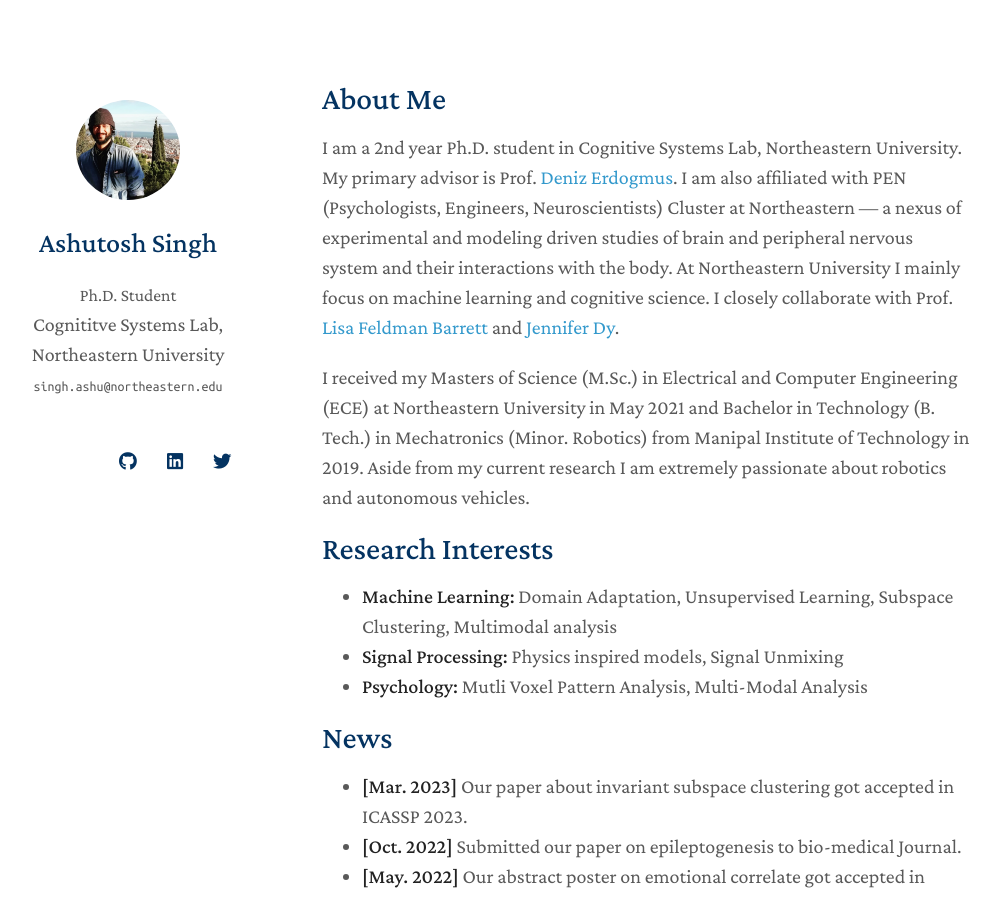
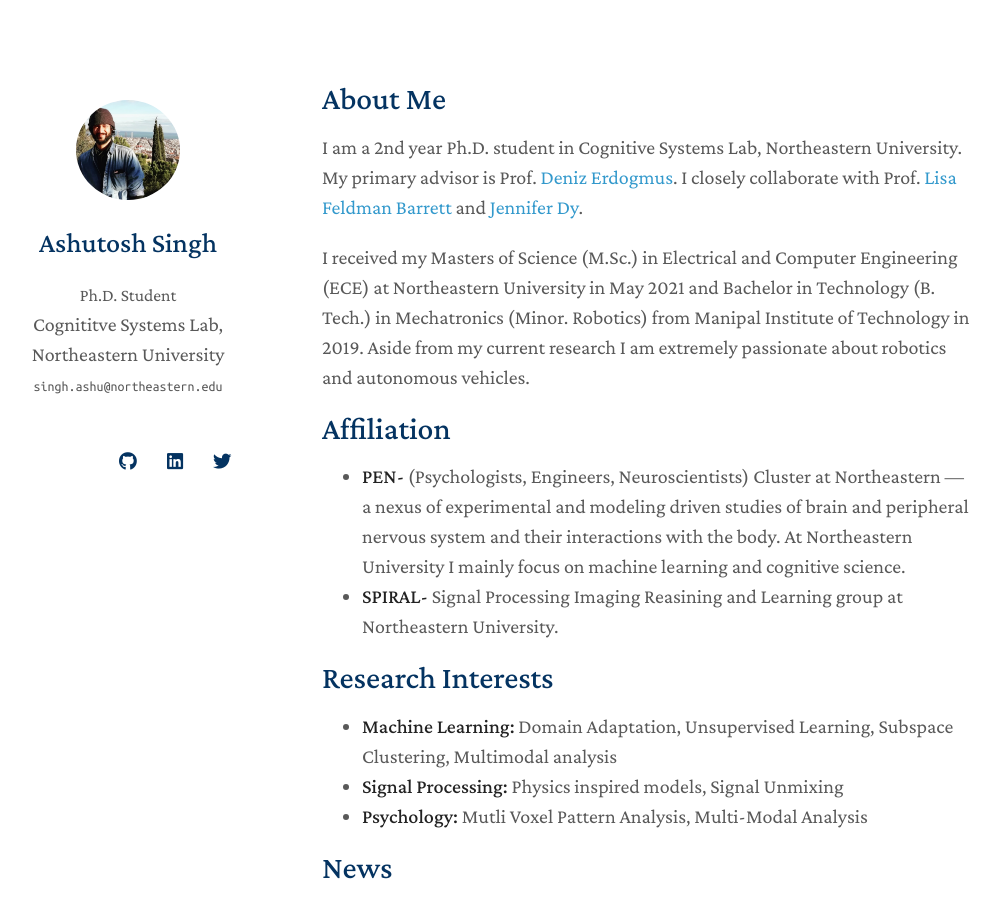
Before and after one commit to ashutosh17dec/ashutosh17dec.github.io, a Jekyll site: the page built from index.md, in a window 1280 px wide and 900 px high. Shown: the whole window, without its empty margins (148-1147 px from the left). Built offline with Jekyll 4.4.1, drawn with Linux system fonts in a browser that asks for light colours; nearby versions of some CDN libraries; a style sheet for code colours, icons or effects is not loaded; our own code applies the rules of GitHub Pages for plain Markdown files.

Commit message:
Update index.md

```diff
--- a/index.md
+++ b/index.md
@@ -4,9 +4,13 @@ layout: homepage
 
 ## About Me
 
-I am a 2nd year Ph.D. student in Cognitive Systems Lab, Northeastern University. My primary advisor is Prof. <a href = "https://web.northeastern.edu/deniz/">Deniz Erdogmus</a>. I am also affiliated with PEN (Psychologists, Engineers, Neuroscientists) Cluster at Northeastern — a nexus of experimental and modeling driven studies of brain and peripheral nervous system and their interactions with the body. At Northeastern University I mainly focus on machine learning and cognitive science. I closely collaborate with Prof. <a href = "https://cos.northeastern.edu/people/lisa-barrett/">Lisa Feldman Barrett</a> and <a href = "https://scholar.google.com/citations?user=6h7b0fAAAAAJ&hl=en">Jennifer Dy</a>.
+I am a 2nd year Ph.D. student in Cognitive Systems Lab, Northeastern University. My primary advisor is Prof. <a href = "https://web.northeastern.edu/deniz/">Deniz Erdogmus</a>. I closely collaborate with Prof. <a href = "https://cos.northeastern.edu/people/lisa-barrett/">Lisa Feldman Barrett</a> and <a href = "https://scholar.google.com/citations?user=6h7b0fAAAAAJ&hl=en">Jennifer Dy</a>.
 
 I received my Masters of Science (M.Sc.) in Electrical and Computer Engineering (ECE) at Northeastern University in May 2021 and Bachelor in Technology (B. Tech.) in Mechatronics (Minor. Robotics) from Manipal Institute of Technology in 2019. Aside from my current research I am extremely passionate about robotics and autonomous vehicles.
+
+## Affiliation
+- **PEN-**  (Psychologists, Engineers, Neuroscientists) Cluster at Northeastern — a nexus of experimental and modeling driven studies of brain and peripheral nervous system and their interactions with the body. At Northeastern University I mainly focus on machine learning and cognitive science.
+- **SPIRAL-** Signal Processing Imaging Reasining and Learning group at Northeastern University.
 
 ## Research Interests
 
```
